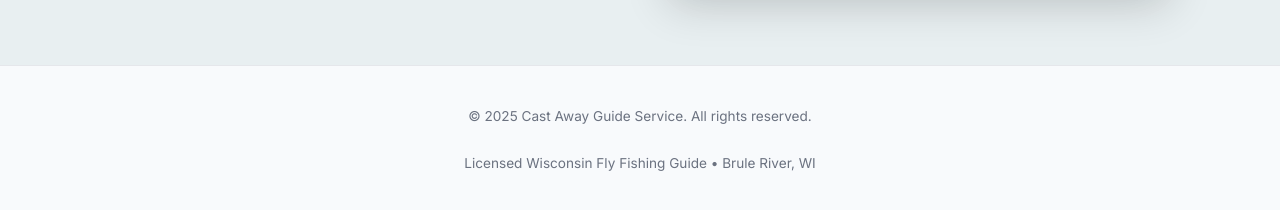
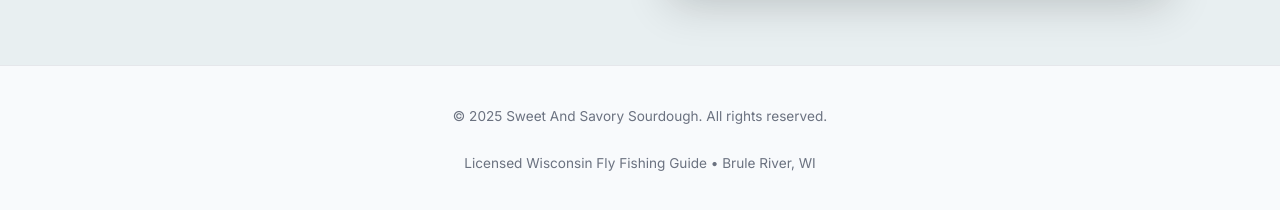
Before and after one commit to adamholden7/SweetAndSavorySourdough, a Jekyll site: the page built from index.md, in a window 1280 px wide and 900 px high, scrolled down 2425 px. Shown: the part 680-890 px from the top of the window. Built offline with Jekyll 4.4.1, drawn with Linux system fonts in a browser that asks for light colours.

Commit message:
Update _config.yml

```diff
--- a/_config.yml
+++ b/_config.yml
@@ -1,9 +1,10 @@
-title: Cast Away Guide Service
-description: Guided fly fishing trips on Wisconsin's legendary Brule River.
+title: Sweet And Savory Sourdough
+description: Small-batch sourdough loaves and treats baked fresh in Superior, Wisconsin.
 
-# MUST MATCH YOUR REPO NAME
-baseurl: "/CastAwayGuideService"
+# MUST MATCH YOUR REPO NAME (including capitalization)
+baseurl: "/SweetAndSavorySourdough"
 
+# Your GitHub username
 url: "https://adamholden7.github.io"
 
 theme: null
```
